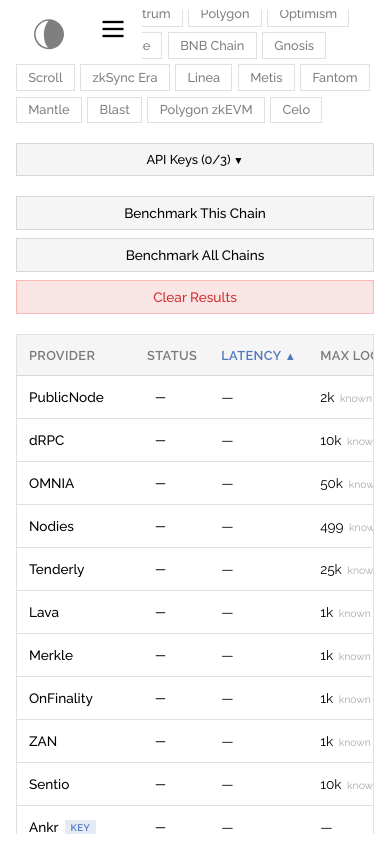
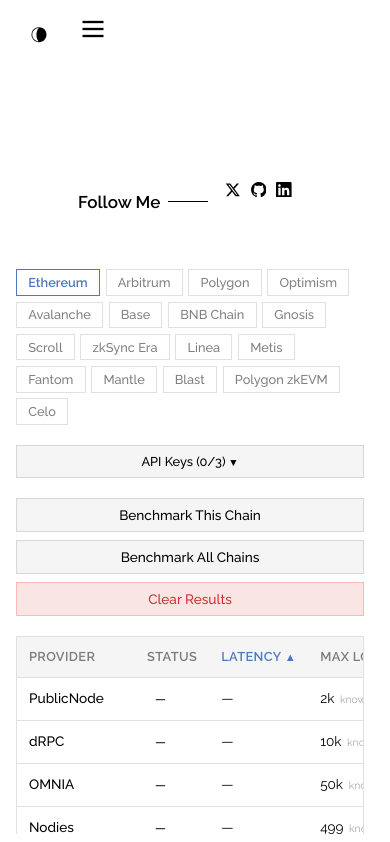
Before and after one commit to JTraversa/rpc-benchmark-dashboard, a React (Vite) app: page / in a window 390 px wide. Shown: the top 842 px of the page. Built offline with nearby package versions, Linux system fonts and the light colour scheme.

Commit message:
lotsa styling

```diff
--- a/src/App.css
+++ b/src/App.css
@@ -56,12 +56,14 @@
 
 .theme-toggle {
   background: var(--bg-secondary);
-  border: none;
-  color: var(--text-secondary);
+  border: unset;
+  color: var(--text-primary);
   cursor: pointer;
   padding: 5px 15px;
+  margin: 0;
   font-size: 1.25rem;
   font-family: 'Marcellus', serif;
+  font-weight: bold;
   line-height: 2;
   height: 50px;
   display: flex;
@@ -70,12 +72,12 @@
 }
 
 .theme-toggle svg {
-  width: 2em;
-  height: 2em;
+  width: 1em;
+  height: 1em;
 }
 
 .theme-toggle:hover {
-  color: var(--text-secondary);
+  color: var(--text-primary);
 }
 
 .menu-toggle {
--- a/src/App.jsx
+++ b/src/App.jsx
@@ -1,5 +1,6 @@
 import { useState } from 'react';
 import Header from './components/Header';
+import Socialicons from './components/Socialicons';
 import ChainSelector from './components/ChainSelector';
 import ApiKeySettings from './components/ApiKeySettings';
 import BenchmarkRunner from './components/BenchmarkRunner';
@@ -20,6 +21,7 @@
   return (
     <div className="app">
       <Header />
+      <Socialicons />
       <main className="main">
         <ChainSelector selected={selectedChain} onSelect={setSelectedChain} />
         <ApiKeySettings apiKeys={apiKeys} onSave={handleSaveKeys} />
--- a/src/components/Header.jsx
+++ b/src/components/Header.jsx
@@ -2,12 +2,12 @@
 import ThemeToggle from './ThemeToggle';
 
 const menuLinks = [
-  { label: 'Home', href: '/' },
-  { label: 'About', href: '/about' },
-  { label: 'Investments', href: '/investments' },
-  { label: 'Photography', href: '/photography' },
-  { label: 'Research', href: '/research' },
-  { label: 'Tools', href: '/tools' },
+  { label: 'Home', href: 'https://traversa.dev' },
+  { label: 'About', href: 'https://traversa.dev/about' },
+  { label: 'Investments', href: 'https://traversa.dev/investments' },
+  { label: 'Photography', href: 'https://traversa.dev/photography' },
+  { label: 'Research', href: 'https://traversa.dev/research' },
+  { label: 'Tools', href: 'https://traversa.dev/tools' },
 ];
 
 const toolLinks = [
--- /dev/null
+++ b/src/components/Socialicons.css
@@ -0,0 +1,92 @@
+.stick_follow_icon {
+    top: 50%;
+    left: 30px;
+    width: 20px;
+    height: 200px;
+    position: fixed;
+    margin-top: -100px;
+}
+
+.stick_follow_icon ul {
+    list-style: none;
+    padding: 0;
+    margin: 0;
+}
+
+.stick_follow_icon a,
+.stick_follow_icon a:hover {
+    color: var(--text-primary);
+    text-decoration: none;
+}
+
+.stick_follow_icon svg {
+    width: 1.3em;
+    height: 1.3em;
+    fill: var(--text-primary);
+}
+
+.stick_follow_icon p {
+    top: 70px;
+    left: -24px;
+    width: 68px;
+    height: 20px;
+    color: var(--text-primary);
+    font-size: 12px;
+    font-weight: 600;
+    line-height: 1.2;
+    white-space: nowrap;
+    position: relative;
+    transform: rotate(-90deg);
+}
+
+.stick_follow_icon ul li {
+    display: block;
+    font-size: 12px;
+    text-align: center;
+    margin-bottom: 10px;
+    transition: all .3s;
+}
+
+.stick_follow_icon p:after {
+    top: 9px;
+    right: -48px;
+    width: 40px;
+    height: 1px;
+    content: "";
+    display: block;
+    position: absolute;
+    background-color: var(--text-primary);
+}
+
+@media only screen and (max-width: 991px) {
+    .stick_follow_icon {
+        width: unset;
+        height: unset;
+        position: static;
+        margin-top: unset;
+        display: flex;
+        flex-direction: row-reverse;
+        justify-content: center;
+        padding: 40px 0;
+        align-items: center;
+    }
+    .stick_follow_icon p {
+        top: unset;
+        left: unset;
+        width: unset;
+        height: unset;
+        white-space: nowrap;
+        position: relative;
+        transform: unset;
+        font-size: 17px;
+        margin-right: 65px;
+    }
+    .stick_follow_icon ul {
+        margin-bottom: 20px;
+    }
+    .stick_follow_icon ul li {
+        display: inline;
+        margin-bottom: 29px;
+        margin-right: 10px;
+    }
+}
--- /dev/null
+++ b/src/components/Socialicons.jsx
@@ -0,0 +1,32 @@
+import './Socialicons.css';
+
+export default function Socialicons() {
+  return (
+    <div className="stick_follow_icon">
+      <ul>
+        <li>
+          <a href="https://twitter.com/TraversaJulian" target="_blank" rel="noopener noreferrer">
+            <svg viewBox="0 0 24 24" fill="currentColor">
+              <path d="M18.244 2.25h3.308l-7.227 8.26 8.502 11.24H16.17l-5.214-6.817L4.99 21.75H1.68l7.73-8.835L1.254 2.25H8.08l4.713 6.231zm-1.161 17.52h1.833L7.084 4.126H5.117z" />
+            </svg>
+          </a>
+        </li>
+        <li>
+          <a href="https://github.com/jtraversa" target="_blank" rel="noopener noreferrer">
+            <svg viewBox="0 0 24 24" fill="currentColor">
+              <path d="M12 0c-6.626 0-12 5.373-12 12 0 5.302 3.438 9.8 8.207 11.387.599.111.793-.261.793-.577v-2.234c-3.338.726-4.033-1.416-4.033-1.416-.546-1.387-1.333-1.756-1.333-1.756-1.089-.745.083-.729.083-.729 1.205.084 1.839 1.237 1.839 1.237 1.07 1.834 2.807 1.304 3.492.997.107-.775.418-1.305.762-1.604-2.665-.305-5.467-1.334-5.467-5.931 0-1.311.469-2.381 1.236-3.221-.124-.303-.535-1.524.117-3.176 0 0 1.008-.322 3.301 1.23.957-.266 1.983-.399 3.003-.404 1.02.005 2.047.138 3.006.404 2.291-1.552 3.297-1.23 3.297-1.23.653 1.653.242 2.874.118 3.176.77.84 1.235 1.911 1.235 3.221 0 4.609-2.807 5.624-5.479 5.921.43.372.823 1.102.823 2.222v3.293c0 .319.192.694.801.576 4.765-1.589 8.199-6.086 8.199-11.386 0-6.627-5.373-12-12-12z" />
+            </svg>
+          </a>
+        </li>
+        <li>
+          <a href="https://www.linkedin.com/in/juliant94/" target="_blank" rel="noopener noreferrer">
+            <svg viewBox="0 0 24 24" fill="currentColor">
+              <path d="M20.447 20.452h-3.554v-5.569c0-1.328-.027-3.037-1.852-3.037-1.853 0-2.136 1.445-2.136 2.939v5.667H9.351V9h3.414v1.561h.046c.477-.9 1.637-1.85 3.37-1.85 3.601 0 4.267 2.37 4.267 5.455v6.286zM5.337 7.433c-1.144 0-2.063-.926-2.063-2.065 0-1.138.92-2.063 2.063-2.063 1.14 0 2.064.925 2.064 2.063 0 1.139-.925 2.065-2.064 2.065zm1.782 13.019H3.555V9h3.564v11.452zM22.225 0H1.771C.792 0 0 .774 0 1.729v20.542C0 23.227.792 24 1.771 24h20.451C23.2 24 24 23.227 24 22.271V1.729C24 .774 23.2 0 22.222 0h.003z" />
+            </svg>
+          </a>
+        </li>
+      </ul>
+      <p>Follow Me</p>
+    </div>
+  );
+}
--- a/src/index.css
+++ b/src/index.css
@@ -60,12 +60,31 @@
   margin: 0;
   min-height: 100vh;
   min-width: 320px;
+  overflow-x: hidden;
+  overflow-y: visible;
+  padding-top: 60px;
+  border-left: 200px solid var(--bg-secondary);
+  border-right: 10px solid var(--bg-secondary);
+}
+
+@media screen and (max-width: 991px) {
+  body {
+    border-left: 50px solid var(--bg-secondary);
+    border-top: 75px solid var(--bg-secondary);
+  }
+}
+
+@media screen and (max-width: 600px) {
+  body {
+    border-left: 0;
+    border-top: 75px solid var(--bg-secondary);
+  }
 }
 
 #root {
   max-width: 1400px;
   margin: 0 auto;
-  padding: 70px 1.5rem 3rem;
+  padding: 1.5rem;
 }
 
 button {
```
